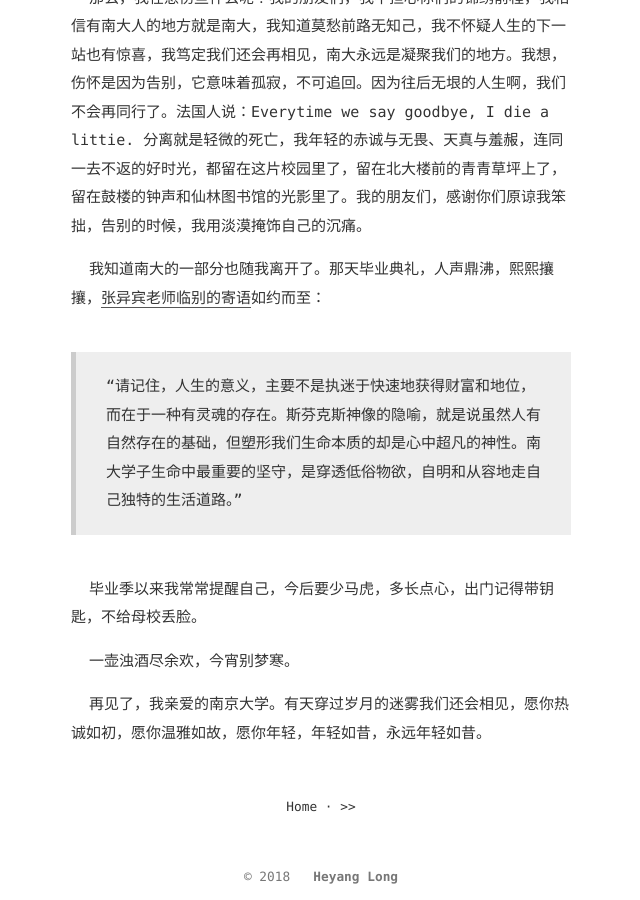
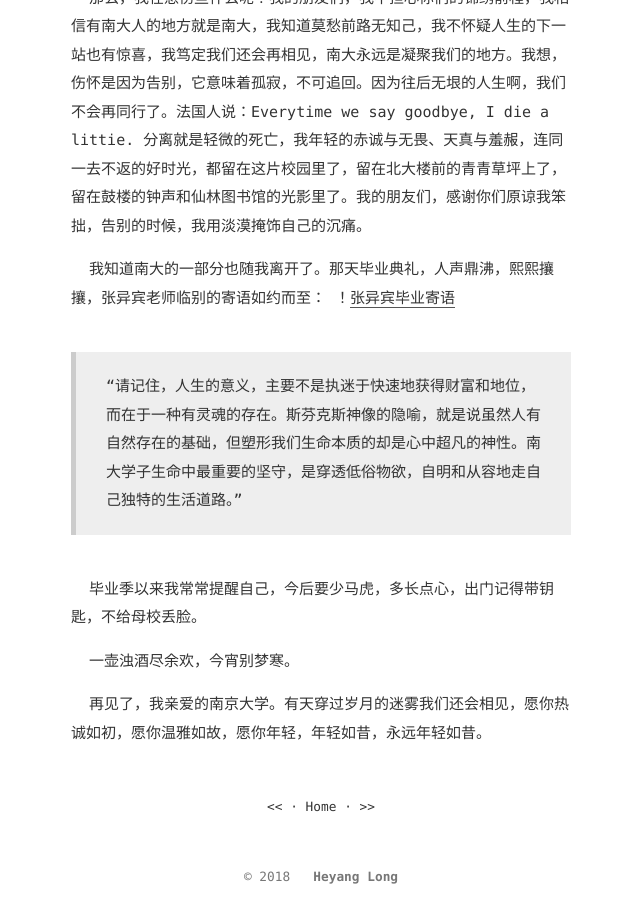
Before and after one commit to CosmoSheep/CosmoSheep.github.io, a Jekyll site: the page built from _posts/2018-07-12-the_long_goodbye.md, in a window 1280 px wide and 900 px high, scrolled down 2060 px. Shown: the whole window, without its empty margins (319-959 px from the left). Built offline with Jekyll 4.4.1, drawn with Linux system fonts in a browser that asks for light colours.

Commit message:
update blog

```diff
--- a/_posts/2018-07-12-the_long_goodbye.md
+++ b/_posts/2018-07-12-the_long_goodbye.md
@@ -20,7 +20,8 @@
 
 &emsp;&emsp;那么，我在感伤些什么呢？我的朋友们，我不担心你们的锦绣前程，我相信有南大人的地方就是南大，我知道莫愁前路无知己，我不怀疑人生的下一站也有惊喜，我笃定我们还会再相见，南大永远是凝聚我们的地方。我想，伤怀是因为告别，它意味着孤寂，不可追回。因为往后无垠的人生啊，我们不会再同行了。法国人说：Everytime we say goodbye, I die a littie. 分离就是轻微的死亡，我年轻的赤诚与无畏、天真与羞赧，连同一去不返的好时光，都留在这片校园里了，留在北大楼前的青青草坪上了，留在鼓楼的钟声和仙林图书馆的光影里了。我的朋友们，感谢你们原谅我笨拙，告别的时候，我用淡漠掩饰自己的沉痛。
 
-&emsp;&emsp;我知道南大的一部分也随我离开了。那天毕业典礼，人声鼎沸，熙熙攘攘，<a target="_blank" href="https://www.pearvideo.com/video_1371604">张异宾老师临别的寄语</a>如约而至：
+&emsp;&emsp;我知道南大的一部分也随我离开了。那天毕业典礼，人声鼎沸，熙熙攘攘，张异宾老师临别的寄语如约而至：
+！[张异宾毕业寄语](/assets/img/Yibin.mp4)
 >“请记住，人生的意义，主要不是执迷于快速地获得财富和地位，而在于一种有灵魂的存在。斯芬克斯神像的隐喻，就是说虽然人有自然存在的基础，但塑形我们生命本质的却是心中超凡的神性。南大学子生命中最重要的坚守，是穿透低俗物欲，自明和从容地走自己独特的生活道路。”
 
 &emsp;&emsp;毕业季以来我常常提醒自己，今后要少马虎，多长点心，出门记得带钥匙，不给母校丢脸。
```
Also changed, not shown: _posts/2021-8-29-sheep-philosophy.md (added, +12 -0 lines), 4 other files.
